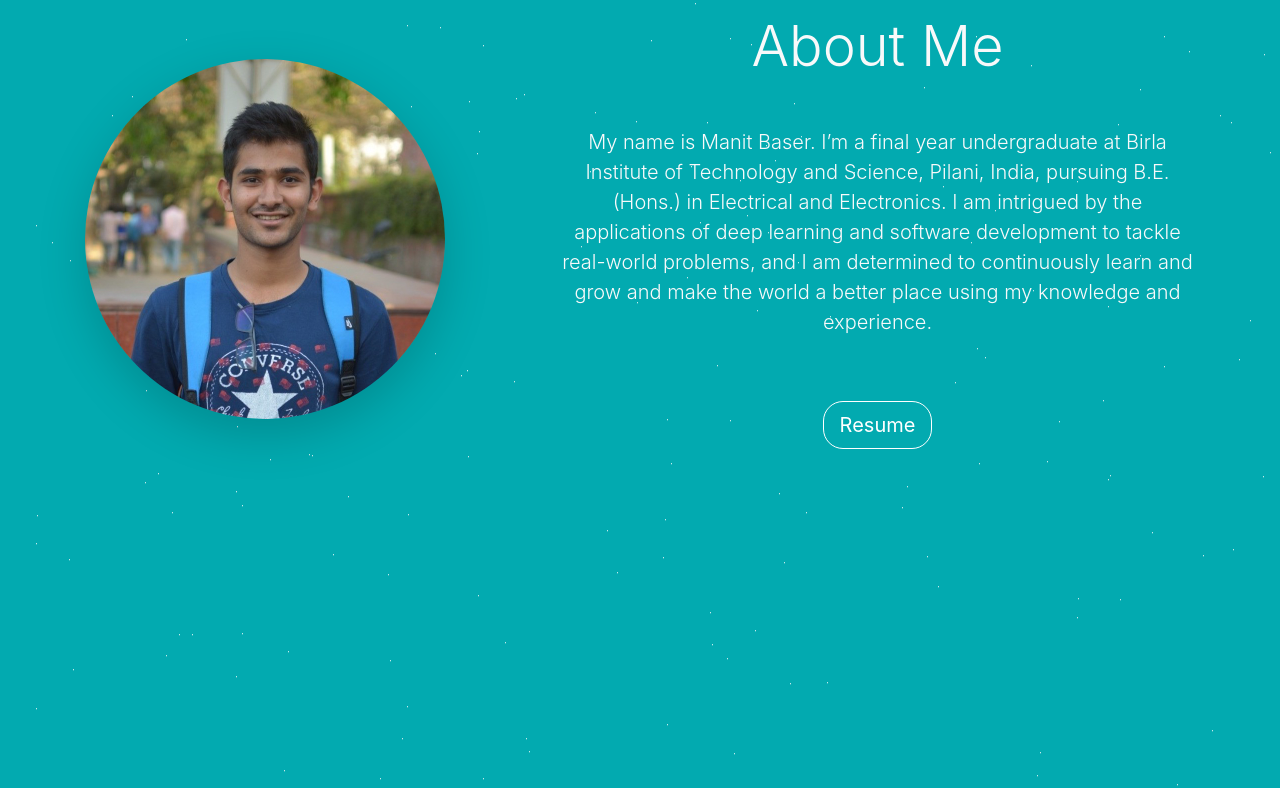
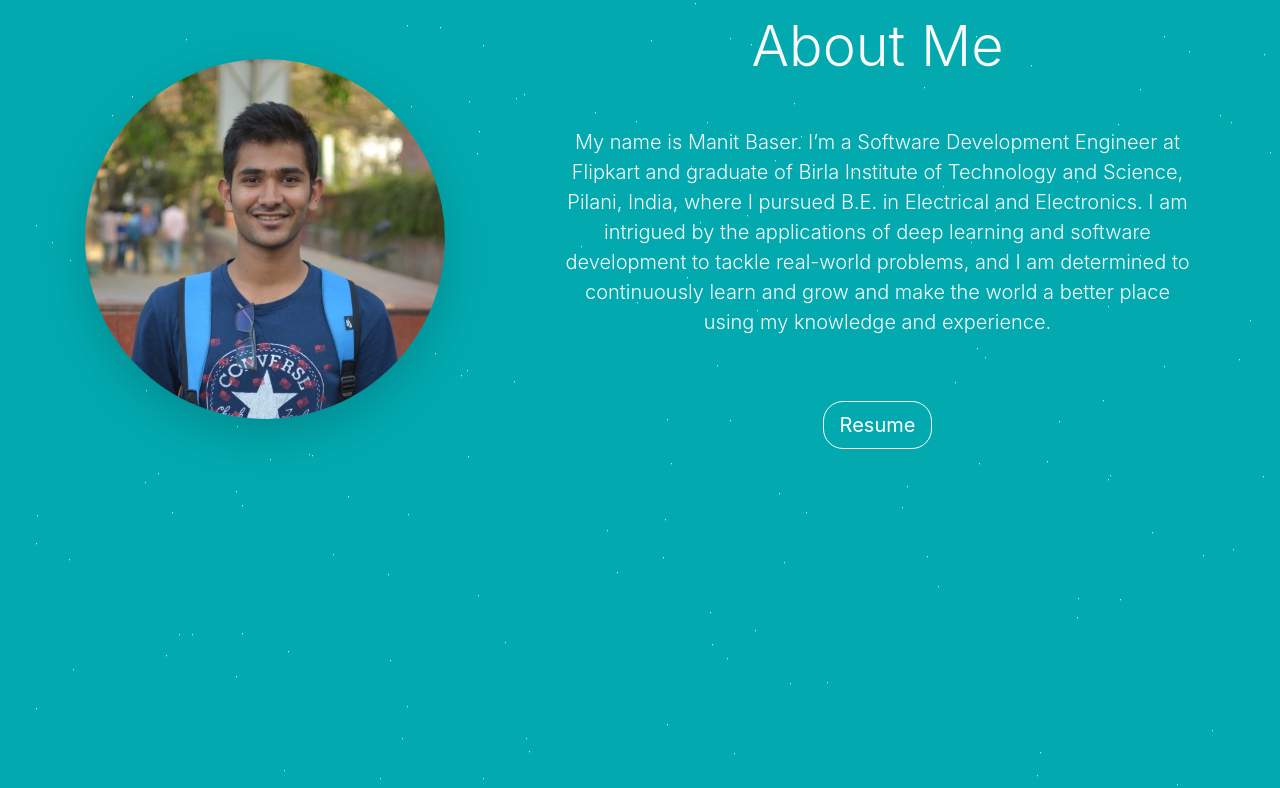
Before and after one commit to manitbaser/v2, a React (Create React App) app: page / in a window 1280 px wide. Shown: the part 961-1749 px from the top of the page. Built offline with nearby package versions, Linux system fonts and the light colour scheme; no server answers.

Commit message:
Update Resume and hide skills

```diff
--- a/src/App.js
+++ b/src/App.js
@@ -87,12 +87,12 @@ const Home = React.forwardRef((props, ref) => {
           username={articles.username}
         />
       )}
-      {skills.show && (
+      {/* {skills.show && (
         <Skills
           heading={skills.heading}
           hardSkills={skills.hardSkills}
         />
-      )}
+      )} */}
       {getInTouch.show && (
           <GetInTouch
             heading={getInTouch.heading}
--- a/src/editable-stuff/config.js
+++ b/src/editable-stuff/config.js
@@ -52,7 +52,7 @@ const about = {
   imageLink: require("../editable-stuff/manitbaser.jpg"),
   imageSize: 375,
   message:
-    "My name is Manit Baser. I’m a final year undergraduate at Birla Institute of Technology and Science, Pilani, India, pursuing B.E. (Hons.) in Electrical and Electronics. I am intrigued by the applications of deep learning and software development to tackle real-world problems, and I am determined to continuously learn and grow and make the world a better place using my knowledge and experience.",
+    "My name is Manit Baser. I’m a Software Development Engineer at Flipkart and graduate of Birla Institute of Technology and Science, Pilani, India, where I pursued B.E. in Electrical and Electronics. I am intrigued by the applications of deep learning and software development to tackle real-world problems, and I am determined to continuously learn and grow and make the world a better place using my knowledge and experience.",
   resume: require("../editable-stuff/resume.pdf"),
 };
 
```
Also changed, not shown: 1 other file (tests, documents, lock files or other folders).
